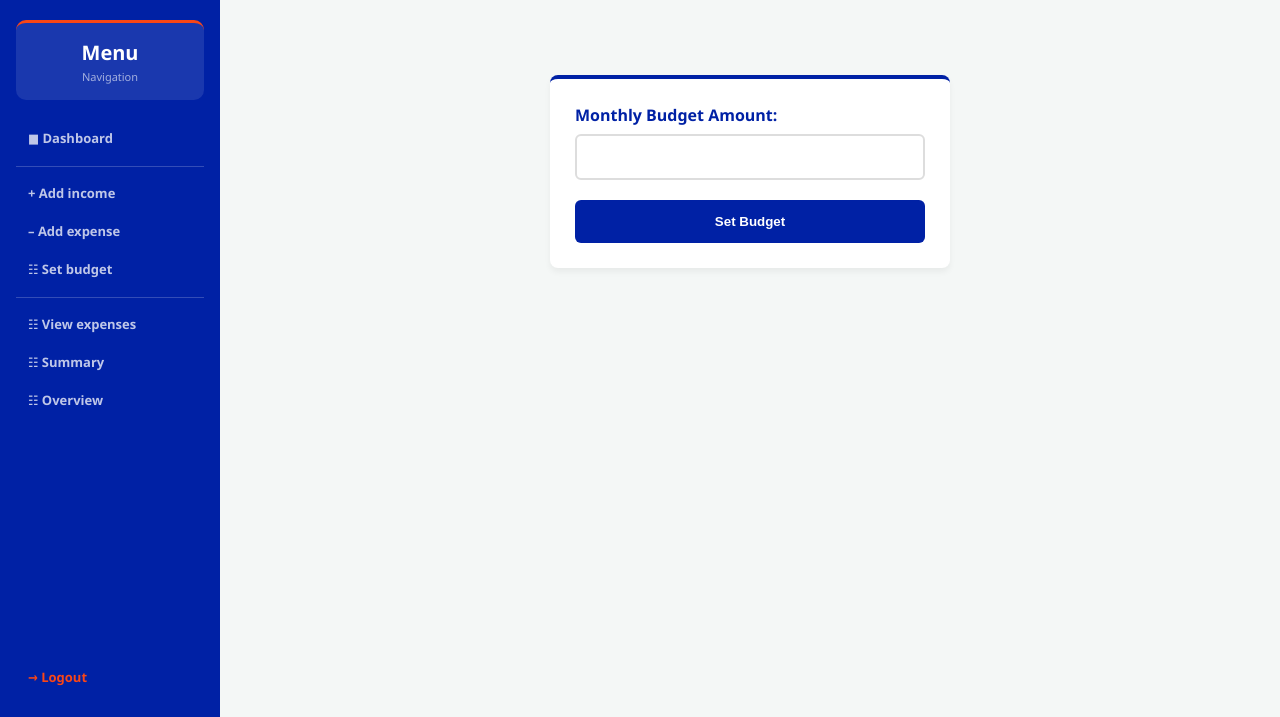
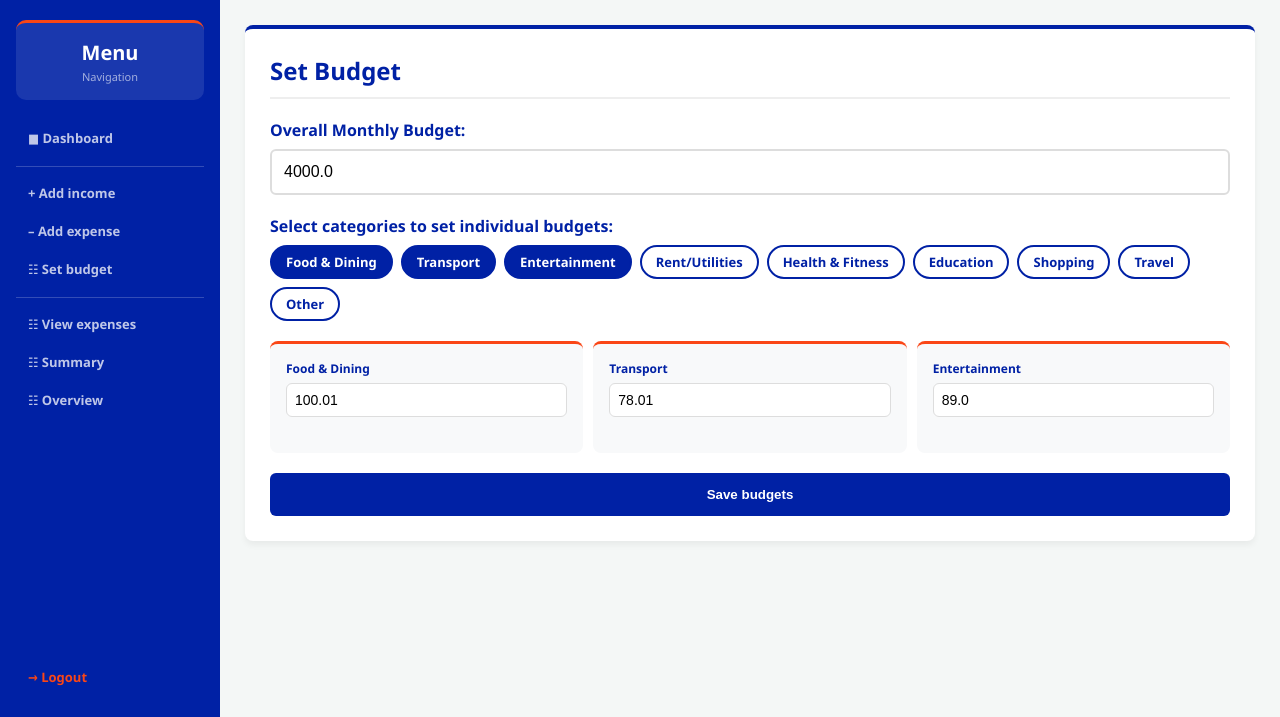
Before and after one commit to akarapanco/student-budget-tracker, a Flask app: page /set_budget in a window 1280 px wide. Shown: the part 83-800 px from the top of the page. Run offline with Flask 3, Linux system fonts and the light colour scheme; the visitor is signed in with stand-in values (Sample User, id 1); data comes from the database, SQL or seed files in the repository; both versions use the stored data as it was after the commit.

Commit message:
add per-category budget chip picker

```diff
--- a/app.py
+++ b/app.py
@@ -3,7 +3,6 @@ from datetime import datetime, timedelta
 import data_manager
 
 app = Flask(__name__)
-# random key just so it works. can change later
 app.secret_key = '12345'
 app.config['SESSION_TYPE'] = timedelta(minutes = 30)
 
@@ -11,109 +10,79 @@ data_manager.setup_db()
 
 @app.route('/')
 def home():
-    # If the user is already logged in, send them to the dashboard
     if 'user_id' in session:
         return redirect(url_for('dashboard'))
-
-    # Otherwise, make them log in first
     return redirect(url_for('login'))
 
-# register tab
 @app.route('/register', methods=['GET', 'POST'])
 def register():
-    # if the client sent data, go through these steps (using sql db)
     if request.method == 'POST':
-        # username and password forms submitted
         username = request.form['username']
         password = request.form['password']
-
         if data_manager.add_user(username, password):
             return redirect(url_for('login'))
-
         else:
             return render_template('register.html', error_message="Username already exists!")
-
     return render_template('register.html')
 
-# login tab
 @app.route('/login', methods=['GET', 'POST'])
 def login():
     if request.method == 'POST':
         username = request.form['username']
         password = request.form['password']
-
         user = data_manager.verify_user(username, password)
-
-        # user exists
         if user is not None:
-            # save id in session
             session.permanent = True
             session['user_id'] = user[0]
             return redirect(url_for('dashboard'))
-        # user doesnt exist
         else:
             return render_template('login.html', error_message="Incorrect username or password!")
-
     return render_template('login.html')
 
 @app.route('/dashboard')
 def dashboard():
     if 'user_id' not in session:
         return redirect(url_for('login'))
-
     user_id = session['user_id']
     current_budget = data_manager.get_budget(user_id, datetime.now().strftime('%Y-%m'))
     overview = data_manager.get_financial_overview(user_id)
     totals = data_manager.get_category_totals(user_id)
     alert = data_manager.budget_alert(user_id)
     success_message = session.pop('success_message', None)
-
     return render_template('dashboard.html', current_budget=current_budget, overview=overview, totals=totals, alert=alert, success_message=success_message)
 
-# add income tab
 @app.route('/add_income', methods=['GET', 'POST'])
 def add_income():
-    # if not logged in, goto login
     if 'user_id' not in session:
         return redirect(url_for('login'))
-
     if request.method == 'POST':
         source = request.form['source']
         amount = request.form['amount']
-
         if data_manager.add_income(session['user_id'], source, amount):
             session['success_message'] = "Income saved!"
             return redirect(url_for('dashboard'))
         else:
             return render_template('add_income.html', error_message="Error saving income. Please try again.")
-
     return render_template('add_income.html')
-
-
 
 @app.route('/add_expense', methods=['GET', 'POST'])
 def add_expense():
     if 'user_id' not in session:
         return redirect(url_for('login'))
-
     if request.method == 'POST':
         amount = request.form['amount']
         category = request.form.get('category', 'Other')
-
         if data_manager.add_expense(session['user_id'], category, amount):
             session['success_message'] = "Expense logged!"
             return redirect(url_for('dashboard'))
         else:
             return render_template('add_expense.html', error_message="Error logging expense. Please try again.")
-
     return render_template('add_expense.html')
-
 
 @app.route('/delete_expense/<int:expense_id>', methods=['POST'])
 def delete_expense(expense_id):
     if 'user_id' not in session:
         return redirect(url_for('login'))
-
     if data_manager.delete_expense(expense_id, session['user_id']):
         session['success_message'] = "Expense deleted successfully."
     else:
@@ -124,30 +93,24 @@ def delete_expense(expense_id):
 def edit_expense(expense_id):
     if 'user_id' not in session:
         return redirect(url_for('login'))
-
     if request.method == 'POST':
         new_category = request.form['category']
         new_amount = request.form['amount']
-
         if data_manager.edit_expense(expense_id, session['user_id'], new_category, new_amount):
             session['success_message'] = "Expense updated."
             return redirect(url_for('view_expenses'))
         else:
             expense = data_manager.get_expense(expense_id, session['user_id'])
-            return render_template('edit_expense.html', expense=expense,
-                                   error_message="Error updating expense. Please try again.")
-
+            return render_template('edit_expense.html', expense=expense, error_message="Error updating expense. Please try again.")
     expense = data_manager.get_expense(expense_id, session['user_id'])
     if not expense:
         return redirect(url_for('view_expenses'))
-
     return render_template('edit_expense.html', expense=expense)
 
 @app.route('/spending_summary')
 def spending_summary():
     if 'user_id' not in session:
         return redirect(url_for('login'))
-
     totals = data_manager.get_category_totals(session['user_id'])
     alert = data_manager.budget_alert(session['user_id'])
     return render_template('spending_summary.html', totals=totals, alert=alert)
@@ -156,17 +119,14 @@ def spending_summary():
 def financial_overview():
     if 'user_id' not in session:
         return redirect(url_for('login'))
-
     overview = data_manager.get_financial_overview(session['user_id'])
     totals = data_manager.get_category_totals(session['user_id'])
-
     return render_template('financial_overview.html', overview=overview, totals=totals)
 
 @app.route('/view_expenses')
 def view_expenses():
     if 'user_id' not in session:
         return redirect(url_for('login'))
-
     expenses = data_manager.get_expenses(session['user_id'])
     success_message = session.pop('success_message', None)
     error_message = session.pop('error_message', None)
@@ -176,25 +136,27 @@ def view_expenses():
 def set_budget():
     if 'user_id' not in session:
         return redirect(url_for('login'))
-    current_month = datetime.now().strftime('%Y-%m')  # Use current month
+    current_month = datetime.now().strftime('%Y-%m')
+    categories = ['Food & Dining', 'Transport', 'Entertainment', 'Rent/Utilities', 'Health & Fitness', 'Education', 'Shopping', 'Travel', 'Other']
     if request.method == 'POST':
-        amount = request.form['amount']
-        if data_manager.save_budget(session['user_id'], current_month, amount):
-            session['success_message'] = "Budget set successfully!"
-            return redirect(url_for('dashboard'))
-        else:
-            return render_template('set_budget.html', error_message="Error saving budget. Please try again.")
-    overview = data_manager.get_financial_overview(session['user_id'])
-    totals = data_manager.get_category_totals(session['user_id'])
+        selected = request.form.getlist('selected_categories')
+        for category in selected:
+            amount = request.form.get(f'amount_{category}', 0)
+            if amount:
+                data_manager.save_category_budget(session['user_id'], category, amount)
+        amount = request.form.get('amount', 0)
+        if amount:
+            data_manager.save_budget(session['user_id'], current_month, amount)
+        session['success_message'] = "Budget saved!"
+        return redirect(url_for('dashboard'))
+    existing = data_manager.get_category_budgets(session['user_id'])
     current_budget = data_manager.get_budget(session['user_id'], current_month)
-    return render_template('set_budget.html', overview=overview, totals=totals, current_budget=current_budget, current_month=current_month)
-
+    return render_template('set_budget.html', categories=categories, existing=existing, current_budget=current_budget)
 
 @app.route('/logout')
 def logout():
     session.clear()
     return redirect(url_for('login'))
 
-
 if __name__ == '__main__':
     app.run(debug=True)
--- a/data_manager.py
+++ b/data_manager.py
@@ -233,3 +233,24 @@ def budget_alert(user_id):
         }
 
     return None
+def save_category_budget(user_id, category, amount):
+    try:
+        connection = get_db_connection()
+        connection.execute("""
+            INSERT INTO category_budgets (user_id, category, amount)
+            VALUES (?, ?, ?)
+            ON CONFLICT(user_id, category) DO UPDATE SET amount = ?
+        """, (user_id, category, amount, amount))
+        connection.commit()
+        connection.close()
+        return True
+    except Exception as e:
+        return False
+
+def get_category_budgets(user_id):
+    connection = get_db_connection()
+    cursor = connection.cursor()
+    cursor.execute("SELECT category, amount FROM category_budgets WHERE user_id = ?", (user_id,))
+    rows = cursor.fetchall()
+    connection.close()
+    return {row[0]: row[1] for row in rows}
--- a/schema.sql
+++ b/schema.sql
@@ -34,3 +34,12 @@ CREATE TABLE IF NOT EXISTS budgets (
     FOREIGN KEY (user_id) REFERENCES users (id),
     UNIQUE(user_id, month)
 );
+-- category budgets table
+CREATE TABLE IF NOT EXISTS category_budgets (
+    id INTEGER PRIMARY KEY AUTOINCREMENT,
+    user_id INTEGER NOT NULL,
+    category TEXT NOT NULL,
+    amount REAL NOT NULL CHECK(amount > 0),
+    FOREIGN KEY (user_id) REFERENCES users (id),
+    UNIQUE(user_id, category)
+);
--- a/templates/set_budget.html
+++ b/templates/set_budget.html
@@ -2,12 +2,67 @@
 {% block title %}Set Budget{% endblock %}
 
 {% block content %}
-<div class="card" style="max-width: 400px; margin: 50px auto;">
-    <form method="POST" action="{{ url_for('set_budget') }}">
-        <label>Monthly Budget Amount:</label>
-        <input type="number" step="0.01" min="0.01" name="amount" required>
-        <button type="submit">Set Budget</button>
+<style>
+.chip-row { display: flex; flex-wrap: wrap; gap: 8px; margin-bottom: 1.25rem; }
+.chip {
+    padding: 6px 14px; border-radius: 20px;
+    border: 2px solid var(--uf-blue); font-size: 13px;
+    color: var(--uf-blue); cursor: pointer;
+    background: #fff; font-weight: 600; transition: all 0.2s;
+}
+.chip.selected { background: var(--uf-blue); color: #fff; }
+.budget-inputs { display: grid; grid-template-columns: repeat(auto-fit, minmax(180px, 1fr)); gap: 10px; margin-bottom: 1.25rem; }
+.budget-cat-card { background: #f8f9fa; border-radius: 8px; padding: 1rem; border-top: 3px solid var(--uf-orange); }
+.budget-cat-card label { font-size: 12px; font-weight: 600; color: var(--uf-blue); display: block; margin-bottom: 6px; }
+.budget-cat-card input { width: 100%; padding: 8px; border: 1px solid #ddd; border-radius: 6px; font-size: 14px; }
+</style>
+
+<div class="card">
+    <h2>Set Budget</h2>
+    <form method="POST">
+        <label style="font-weight:600;color:var(--uf-blue);">Overall Monthly Budget:</label>
+        <input type="number" name="amount" step="0.01" min="0" placeholder="0.00" value="{{ current_budget }}">
+
+        <label style="font-weight:600;color:var(--uf-blue);display:block;margin-bottom:8px;">Select categories to set individual budgets:</label>
+        <div class="chip-row" id="chipRow">
+            {% for category in categories %}
+            <div class="chip {% if category in existing %}selected{% endif %}"
+                 onclick="toggleChip(this, '{{ category }}')">
+                {{ category }}
+            </div>
+            {% endfor %}
+        </div>
+
+        <div class="budget-inputs" id="budgetInputs">
+            {% for category in categories %}
+            <div class="budget-cat-card" id="card_{{ loop.index }}"
+                 style="{% if category not in existing %}display:none{% endif %}">
+                <label>{{ category }}</label>
+                <input type="number" name="amount_{{ category }}" step="0.01" min="0"
+                       placeholder="$0.00" value="{{ existing.get(category, '') }}">
+                <input type="hidden" name="selected_categories" value="{{ category }}"
+                       id="hidden_{{ loop.index }}" {% if category not in existing %}disabled{% endif %}>
+            </div>
+            {% endfor %}
+        </div>
+
+        <button type="submit">Save budgets</button>
     </form>
+</div>
 
-</div>
+<script>
+function toggleChip(chip, category) {
+    chip.classList.toggle('selected');
+    const index = Array.from(chip.parentElement.children).indexOf(chip) + 1;
+    const card = document.getElementById('card_' + index);
+    const hidden = document.getElementById('hidden_' + index);
+    if (chip.classList.contains('selected')) {
+        card.style.display = 'block';
+        hidden.disabled = false;
+    } else {
+        card.style.display = 'none';
+        hidden.disabled = true;
+    }
+}
+</script>
 {% endblock %}
```
Also changed, not shown: app_database.db.
